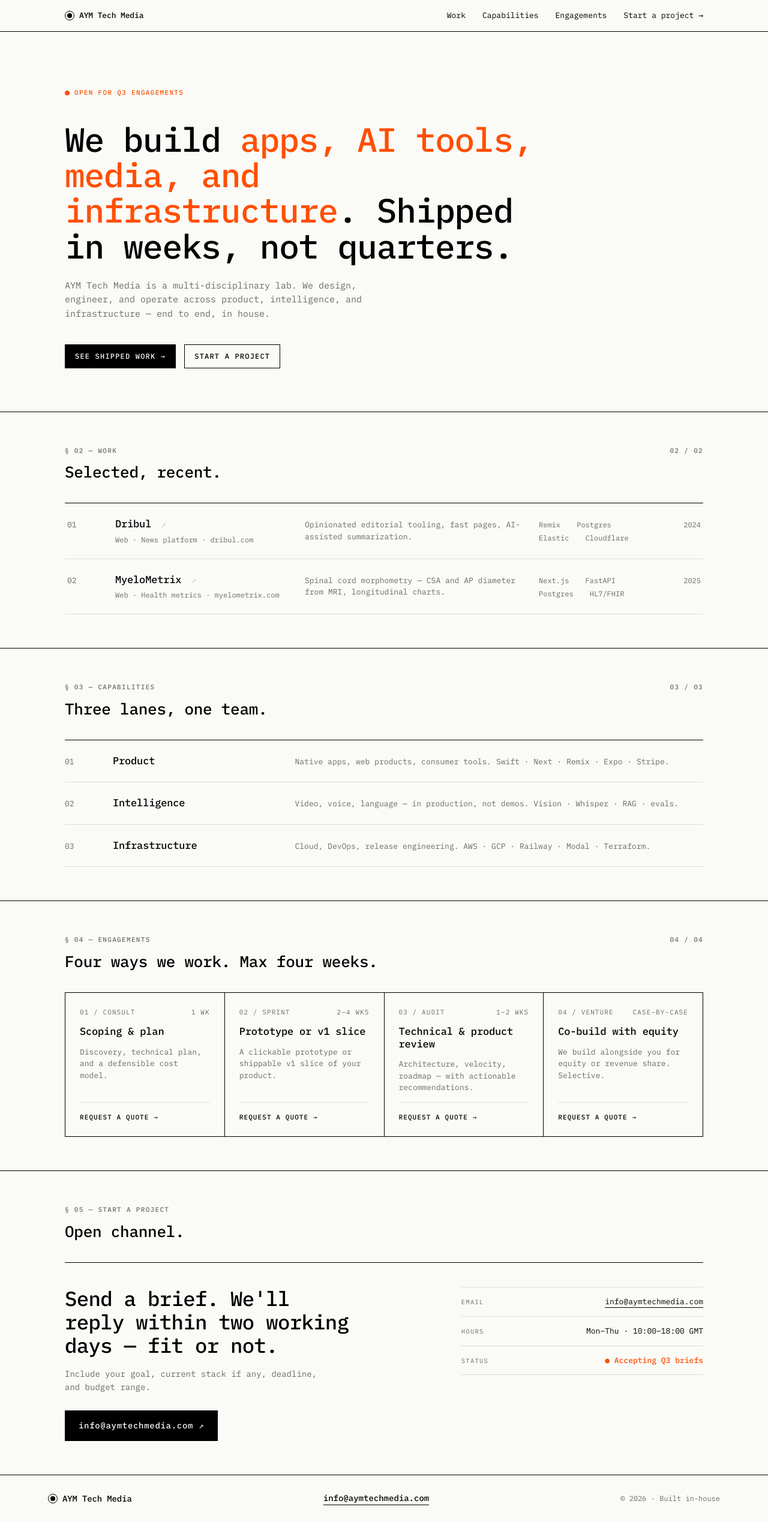
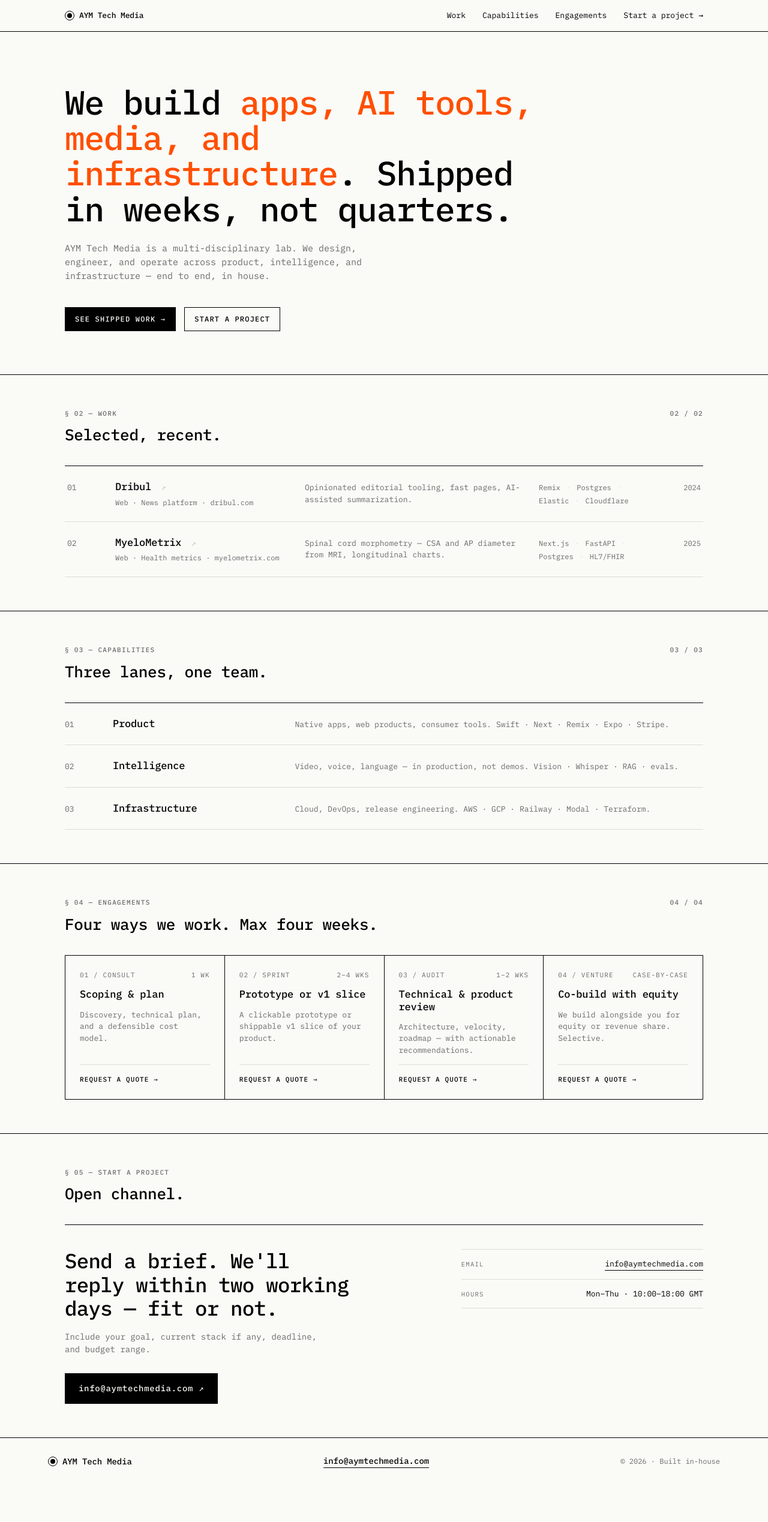
Before and after one commit to lucidnas/aym-tech-media, a React (Vite) app: page / in a window 1280 px wide. Shown: the whole page at 60% size. After the commit the page ends 2475 px from the top, so only its background shows below. Built offline with nearby package versions, Linux system fonts and the light colour scheme.

Commit message:
refine: remove Q3 engagement status from hero and contact
Co-Authored-By: Claude Opus 4.7 (1M context) <noreply@anthropic.com>

```diff
--- a/src/components/Contact.jsx
+++ b/src/components/Contact.jsx
@@ -35,10 +35,6 @@ export default function Contact() {
               <span className="l">Hours</span>
               <span>Mon–Thu · 10:00–18:00 GMT</span>
             </li>
-            <li className="ch">
-              <span className="l">Status</span>
-              <span className="status">● Accepting Q3 briefs</span>
-            </li>
           </ul>
         </div>
       </div>
--- a/src/components/Hero.jsx
+++ b/src/components/Hero.jsx
@@ -2,9 +2,6 @@ export default function Hero() {
   return (
     <section className="hero" id="top">
       <div className="page">
-        <div className="hero-status">
-          <span className="hero-dot" /> Open for Q3 engagements
-        </div>
         <h1>
           We build <span className="accent">apps, AI tools, media, and infrastructure</span>.
           Shipped in weeks, not quarters.
```
